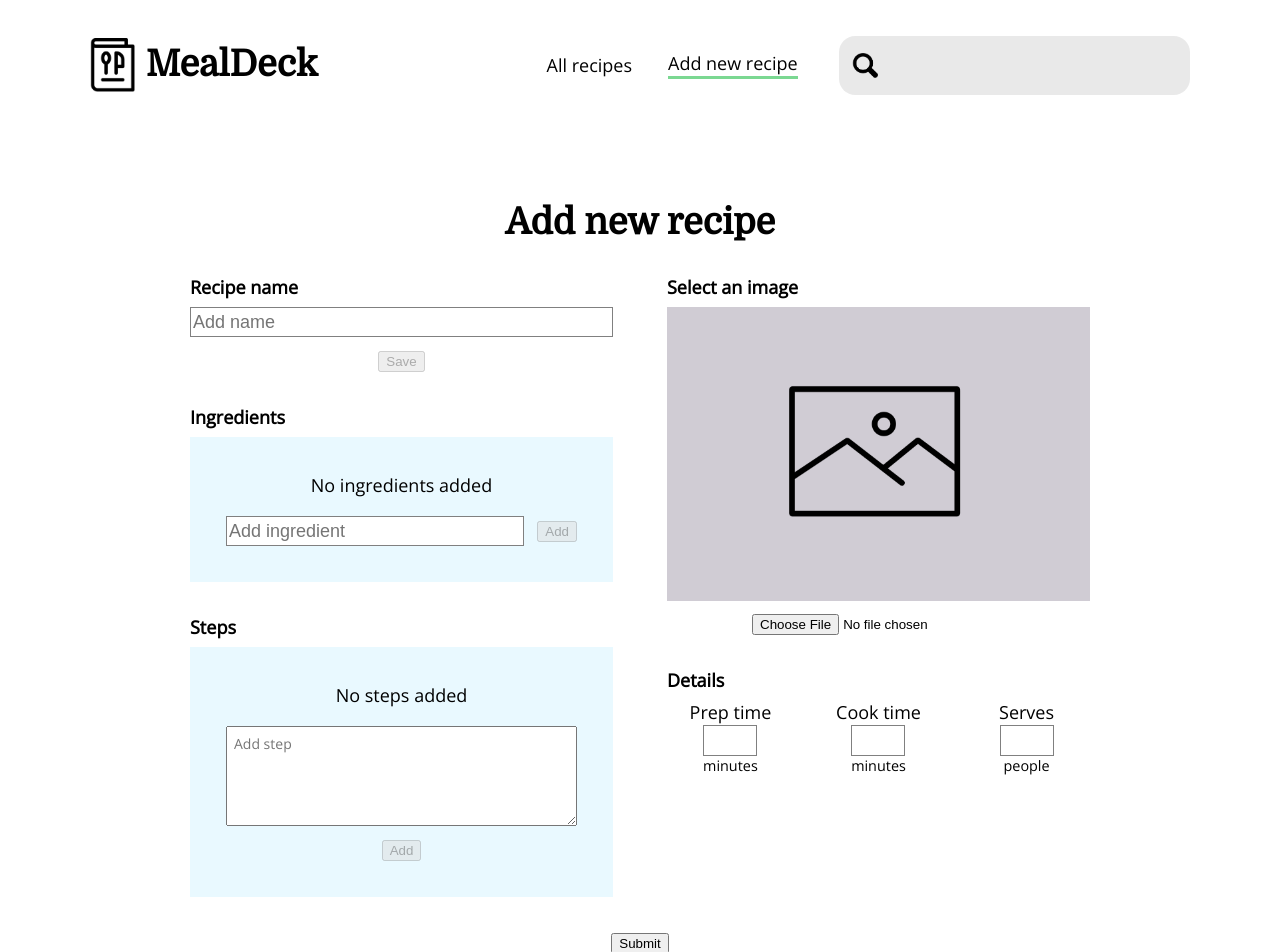
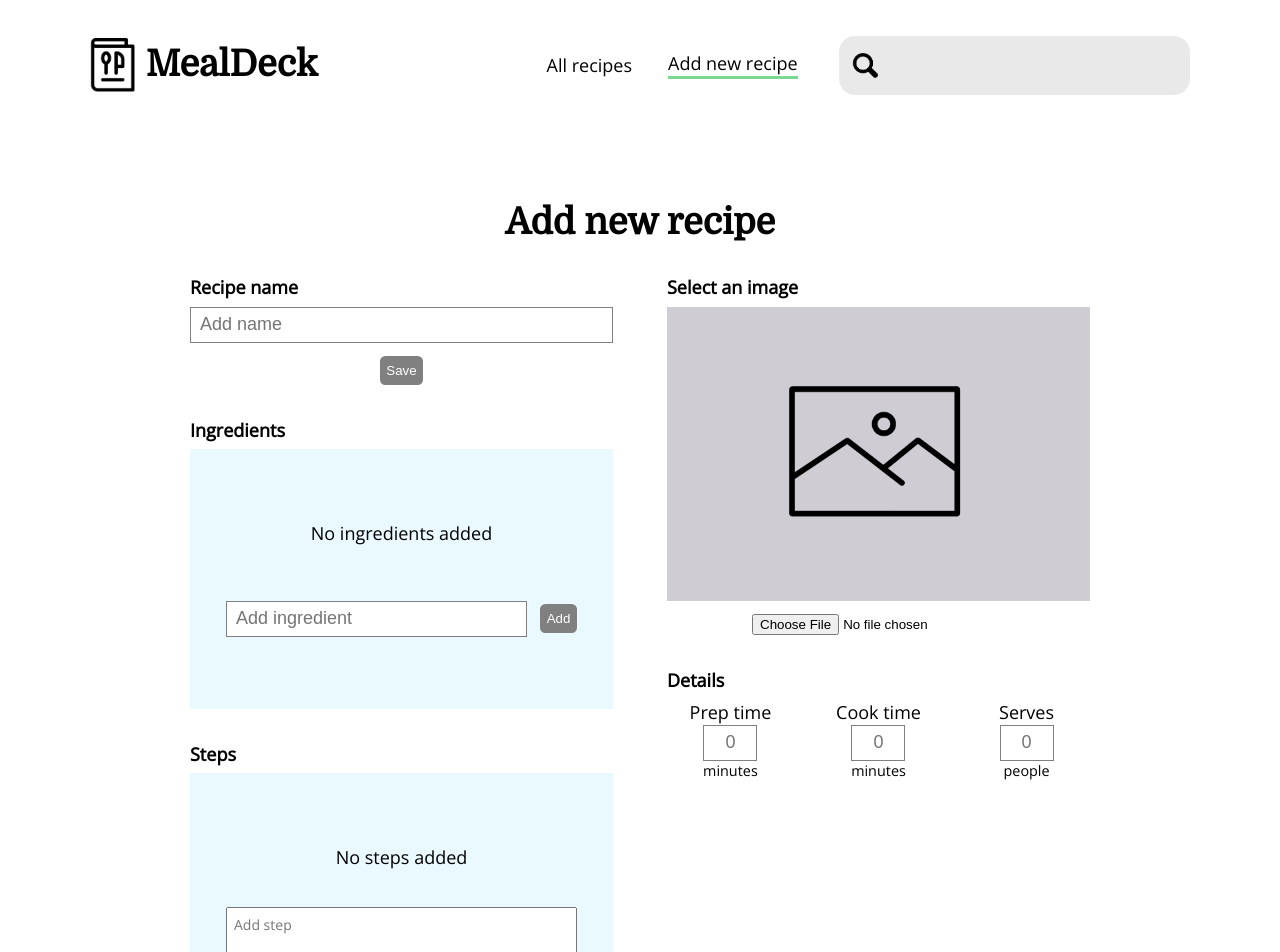
Before and after one commit to edlsto/recipe-creator, a Vue app: page /add in a window 1280 px wide. Shown: the top 952 px of the page. Built offline with nearby package versions, Linux system fonts and the light colour scheme.

Commit message:
Add styling

```diff
--- a/src/views/Add.vue
+++ b/src/views/Add.vue
@@ -24,10 +24,10 @@
         </div>
         <div v-else>
           <div class="input-btn-container">
-            <h1 class="recipe-title">
+            <h1 class="recipe-add-name">
               {{ newRecipe.title }}
             </h1>
-            <button v-on:click="onEdit">Edit</button>
+            <button v-on:click="onEdit" class="edit-title-btn">Edit</button>
           </div>
         </div>
 
@@ -71,7 +71,6 @@
             <li v-for="(step, index) in newRecipe.steps" :key="index">
               {{ step }}
             </li>
-            <div class="input-btn-container">
             <textarea
               placeholder="Add step"
               v-model="newStep"
@@ -79,7 +78,6 @@
               v-on:keyup.enter="onSubmitStep"
               id="step"
             />
-            </div>
             <button
               v-on:click="onSubmitStep"
               class="add-item-button add-button-below"
@@ -118,6 +116,7 @@
                 type="number"
                 class="add-item-input times-input"
                 id="prep-time"
+                placeholder="0"
               />
               <div class="details-unit">minutes</div>
             </div>
@@ -128,6 +127,7 @@
                 v-model="newRecipe.cookTime"
                 type="number"
                 id="cook-time"
+                placeholder="0"
               />
               <div class="details-unit">minutes</div>
             </div>
@@ -138,6 +138,7 @@
                 type="number"
                 class="add-item-input times-input"
                 id="serves"
+                placeholder="0"
               />
               <div class="details-unit">people</div>
             </div>
@@ -258,11 +259,16 @@ export default {
 .recipe-add-title {
   margin: 1em auto;
 }
-.recipe-title {
+.recipe-add-name {
   flex: 1 0 auto;
 }
-.submit {
+.add .submit {
   align-self: center;
+  font-size: 1.2em;
+  background: rgb(49, 110, 49);
+  outline: none;
+  cursor: pointer;
+  border-radius: 0;
 }
 .add {
   display: flex;
@@ -286,12 +292,13 @@ export default {
 }
 
 .add-item-input {
-  height: 1.7em;
+  height: 2em;
   flex: 1 0 auto;
   font-size: 1em;
   outline: none;
   border-radius: 0;
   border: 1px solid gray;
+  padding: 0.5em;
 }
 .form-row {
   display: flex;
@@ -317,6 +324,7 @@ export default {
   display: flex;
   margin-top: 1em;
   align-items: center;
+  margin-bottom: 2em;
 }
 
 .add-image {
@@ -345,7 +353,7 @@ textarea {
 }
 
 .no-ingredients {
-  margin: 0 auto;
+  margin: 2em auto;
 }
 
 .section-title {
@@ -411,4 +419,17 @@ input[type="number"] {
   justify-content: center;
   margin-bottom: 1em;
 }
+
+.add button {
+  border: none;
+  color: white;
+  padding: 0.5em;
+  border-radius: 0.4em;
+  background: gray;
+  cursor: pointer;
+}
+
+.edit-title-btn {
+  margin-top: 0.5em;
+}
 </style>
```
Lines whose indentation alone changed are shown as unchanged.
